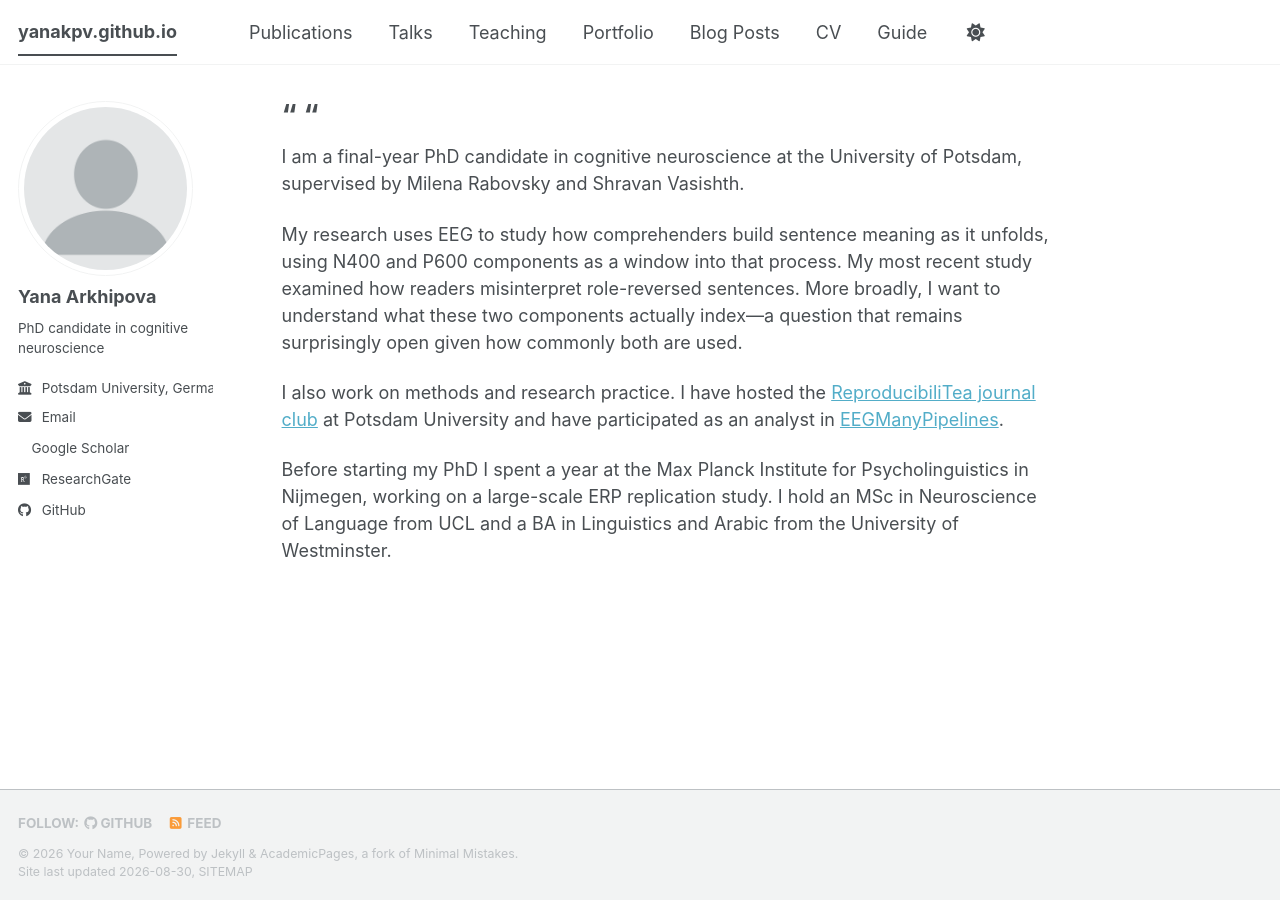
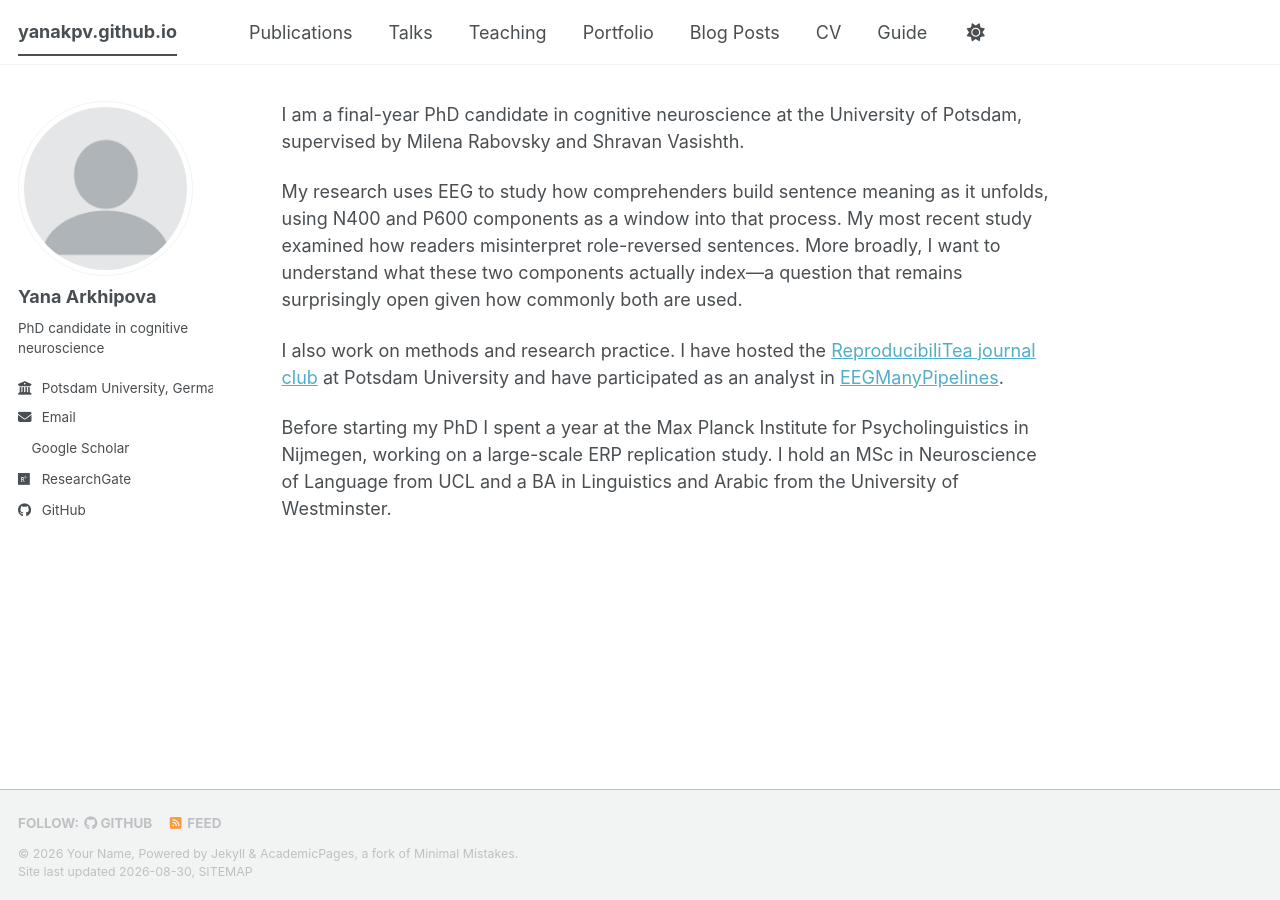
Before and after one commit to yanakpv/yanakpv.github.io, a Jekyll site: the page built from _pages/about.md, in a window 1280 px wide. Built offline with Jekyll 4.4.1, drawn with Linux system fonts in a browser that asks for light colours; a style sheet for code colours, icons or effects is not loaded.

```diff
--- a/_pages/about.md
+++ b/_pages/about.md
@@ -1,6 +1,6 @@
 ---
 permalink: /
-title: “ "
+title:
 author_profile: true
 redirect_from:
   - /about/
```
